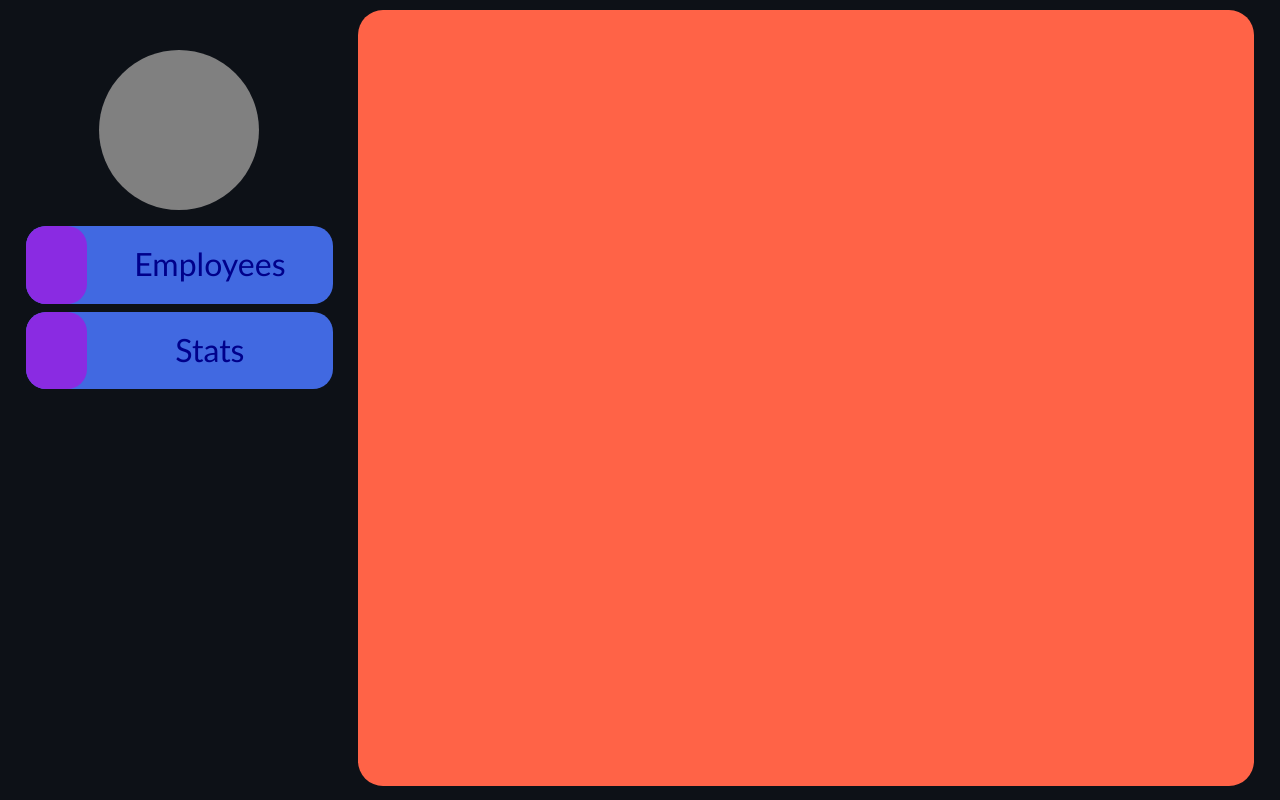
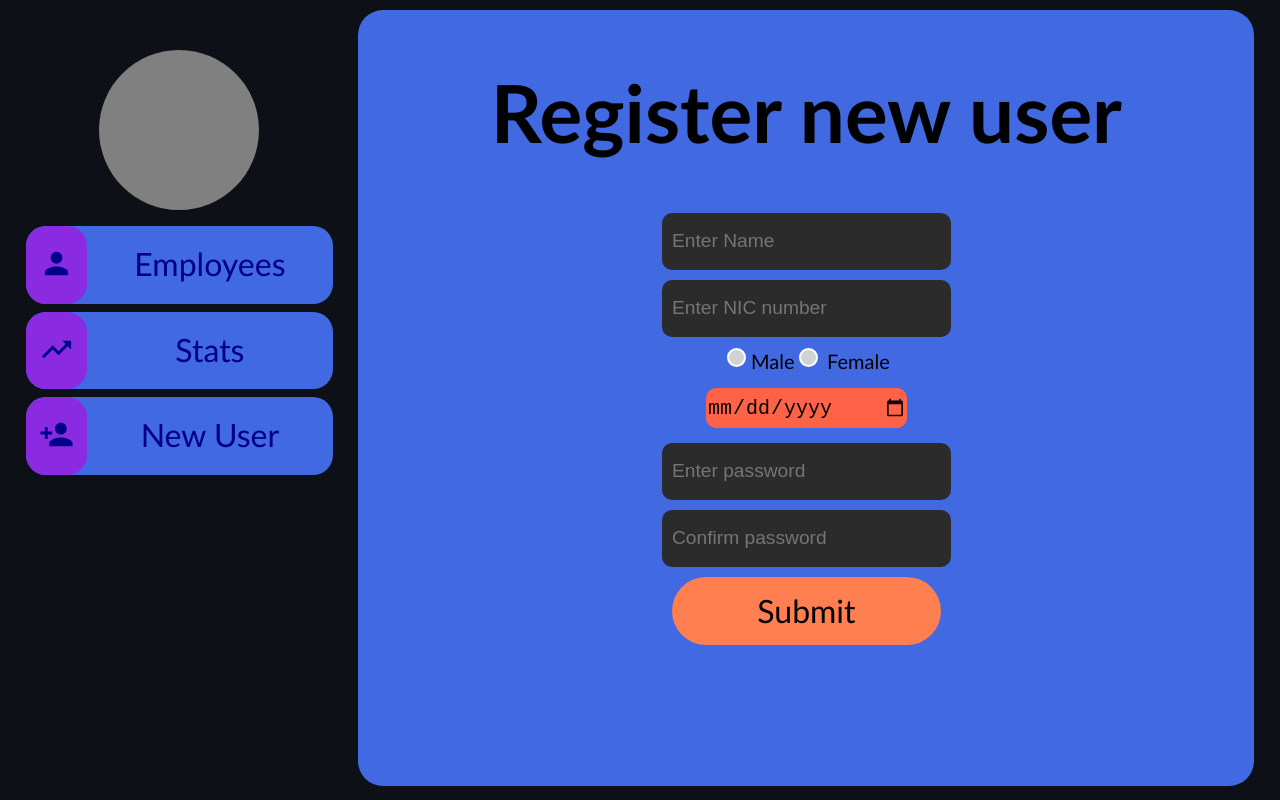
Before and after one commit to Avishka-99/my-app, a React (Create React App) app: page / in a window 1280 px wide. Built offline with nearby package versions, Linux system fonts and the light colour scheme.

Commit message:
Add user registration form

```diff
--- a/package.json
+++ b/package.json
@@ -5,11 +5,15 @@
   "dependencies": {
     "@emotion/react": "^11.10.4",
     "@emotion/styled": "^11.10.4",
+    "@mui/icons-material": "^5.10.9",
     "@mui/material": "^5.10.10",
     "@testing-library/jest-dom": "^5.16.5",
     "@testing-library/react": "^13.4.0",
     "@testing-library/user-event": "^13.5.0",
+    "bootstrap": "^5.2.2",
+    "formik": "^2.2.9",
     "react": "^18.2.0",
+    "react-bootstrap": "^2.5.0",
     "react-dom": "^18.2.0",
     "react-scripts": "^5.0.1"
   },
--- a/src/App.js
+++ b/src/App.js
@@ -1,4 +1,4 @@
-
+import React, { Component } from 'react';
 import './App.css';
 import Adminpanel from './Components/Adminpanel';
 function App() {
--- a/src/CSS/dashboard.css
+++ b/src/CSS/dashboard.css
@@ -21,7 +21,7 @@
     border-radius: 25px;
     width: 70%;
     height: 97vh;
-    background-color: tomato;
+    background-color: royalblue;
 }
 .userIcon{
     height: 20vh;
--- a/src/CSS/menuitems.css
+++ b/src/CSS/menuitems.css
@@ -18,6 +18,7 @@
     text-align: center;
     margin-top: 18px;
     font-family: Calibri,'Gill Sans', 'Gill Sans MT', 'Trebuchet MS', sans-serif;
+    -webkit-user-select:none;
 }
 .nameContainer{
     width: 80%;
@@ -25,3 +26,6 @@
     background-color: transparent;
     border-radius: 20px;
 }
+.iconBox{
+    margin-top: 20px;
+}
--- /dev/null
+++ b/src/CSS/registrationForm.css
@@ -0,0 +1,96 @@
+h1{
+    font-family: Calibri, 'Gill Sans', 'Gill Sans MT', 'Trebuchet MS', sans-serif;
+    font-size: 5em;
+    -ms-user-select:none;
+   -moz-user-select:none;
+   -webkit-user-select:none;
+   -webkit-touch-callout: none;
+   -khtml-user-select: none;
+    user-select:none;
+}
+.form{
+    margin-top: auto;
+    margin-bottom: auto;
+}
+input[type="text"],input[type="password"]{
+    border-width:0px;
+    border-radius: 10px;
+    width: 30%;
+    display:inline-block;
+    padding:15px 10px;
+    line-height:140%;
+    font-size: larger;
+    margin-bottom: 10px;
+    background-color: #2b2b2b;
+    color: white;
+}
+input[type="text"]:focus,input[type="password"]:focus{
+    outline: none;
+    box-shadow: 0 0 0 2px orange;
+
+}
+input[type='radio']:after {
+    width: 15px;
+    height: 15px;
+    border-radius: 15px;
+    top: -2px;
+    left: -1px;
+    position: relative;
+    background-color: #d1d3d1;
+    content: '';
+    display: inline-block;
+    visibility: visible;
+    border: 2px solid white;
+}
+
+input[type='radio']:checked:after {
+    width: 15px;
+    height: 15px;
+    border-radius: 15px;
+    top: -2px;
+    left: -1px;
+    position: relative;
+    background-color: #ffa500;
+    content: '';
+    display: inline-block;
+    visibility: visible;
+    border: 2px solid white;
+}
+input[type="radio"]{
+    margin-right: 10px;
+}
+label{
+    font-family: Calibri, 'Gill Sans', 'Gill Sans MT', 'Trebuchet MS', sans-serif;
+    font-weight: 500;
+    font-size: 20px;
+}
+input[type="date"]
+{
+    margin-top: 15px;
+    margin-bottom: 15px;
+    background-color: tomato;
+    width: 200px;
+    height:40px;
+    border-radius: 10px;
+    border-width: 0px;
+    font-size: 20px;
+}
+input[type="date"]:focus
+{
+    outline: none;
+    font-family: Calibri, 'Gill Sans', 'Gill Sans MT', 'Trebuchet MS', sans-serif;
+
+}
+input[type="submit"]{
+    width:30%;
+    padding:15px 10px;
+    line-height:120%;
+    font-size:xx-large;
+    border-radius: 50px;
+    border-width: 0px;
+    background-color:coral;
+    font-family: Calibri, 'Gill Sans', 'Gill Sans MT', 'Trebuchet MS', sans-serif;
+}
+input[type="submit"]:hover{
+    background-color:violet;
+}
--- a/src/Components/Adminpanel.jsx
+++ b/src/Components/Adminpanel.jsx
@@ -1,23 +1,49 @@
 import React, { Component } from 'react';
 import Menuitems from './Menuitems';
 import '../CSS/dashboard.css';
+import PersonIcon from '@mui/icons-material/Person';
+import TrendingUpIcon from '@mui/icons-material/TrendingUp';
+import PersonAddIcon from '@mui/icons-material/PersonAdd';
+import RegistrationForm from './RegistrationForm';
 class Adminpanel extends Component {
-    state={}
+   constructor(props){
+    super(props);
+    this.state={
+        Employees:false,
+        Stats:false,
+        NewUser:true
+    }
+   }
+    render(){
+        const parentFunction=((data)=>{data()});
+        const Employees=()=>{
+            console.log("Employees here");
+           //this.setState({Employees:true})
+        };
+        const Stats=()=>{
+            console.log("Stats here");
+           //this.setState({Employees:true})
+        };
+        const NewUser=()=>{
+            console.log("New user here");
+           //this.setState({Employees:true})
+        };
+        const menuNames = [["Employees",<PersonIcon fontSize="large"/>,Employees],["Stats",<TrendingUpIcon fontSize="large"/>,Stats],["New User",<PersonAddIcon fontSize="large"/>,NewUser]];
 
-    render() {
-        const menuNames = ["Employees","Stats"];
-        return (
+        return(
         <div className="App">
             <div className='sideBar'>
                 <div className='userIcon'>
                 </div>
-                    {menuNames.map((items)=><Menuitems name={items}/>)}
+                {menuNames.map((items)=><Menuitems name={items} parentFunction={items[2]} key={items}/>)}
 
             </div>
-            <div className='content'></div>
+        <div className='content'>
+            <RegistrationForm/>
         </div>
+    </div>
+
     );
 }
 }
-
 export default Adminpanel;
--- a/src/Components/Menuitems.jsx
+++ b/src/Components/Menuitems.jsx
@@ -1,17 +1,19 @@
 import React, { Component } from 'react';
 import '../CSS/menuitems.css'
-class Menuitems extends Component{
+class Menuitems extends Component {
     render() {
-        console.log(this.props)
+        console.log(this.props.name)
         return (
-            <div className='menu'>
-                <div className='icon'></div>
+
+            <div className='menu' onClick={()=>this.props.parentFunction()}>
+                <div className='icon'>
+                    <div className='iconBox'>{this.props.name[1]}</div>
+                </div>
                 <div className='nameContainer'>
-                    <div className='name'>{this.props.name}</div>
+                    <div className='name'>{this.props.name[0]}</div>
                 </div>
-
             </div>
         );
     }
-};
+}
 export default Menuitems;
--- /dev/null
+++ b/src/Components/RegistrationForm.jsx
@@ -0,0 +1,60 @@
+import React, { Component } from 'react';
+import Button from 'react-bootstrap/Button';
+import Form from 'react-bootstrap/Form';
+import '../CSS/registrationForm.css';
+class RegistrationForm extends Component {
+    constructor(props) {
+        super(props);
+        this.state = {name:"",nic:"",gender:"",password:"",date:""};
+    }
+    render() {
+        const changeName=(e)=>{
+            this.setState({
+                name:e.target.value
+            });
+        }
+        const changeNIC=(e)=>{
+            this.setState({
+                nic:e.target.value
+            });
+        }
+        const changeGENDER=(e)=>{
+            this.setState({
+                gender:e.target.value
+            });
+        }
+
+        const changePASSWORD=(e)=>{
+            this.setState({
+                password:e.target.value
+            });
+        }
+        const changeDATE=(e)=>{
+            this.setState({
+                date:e.target.value
+            });
+        }
+        console.log(this.state.date);
+        return (
+            <div className='form'>
+                <h1>Register new user</h1><p/>
+                <form onSubmit={changeName}>
+                    <input type="text" placeholder='Enter Name' value={this.state.name} onChange={changeName}/><br/>
+                    <input type="text" placeholder='Enter NIC number'value={this.state.nic} onChange={changeNIC}/><br/>
+                    <div >
+                        <input type="radio" value="MALE" name='gender' onChange={changeGENDER}/><label>Male</label>
+                        <input type="radio" value="FEMALE" name="gender" onChange={changeGENDER}/> <label>Female</label><br/>
+                    </div>
+
+                    <input type="date"onChange={changeDATE}/><br/>
+                    <input type="password" placeholder='Enter password'/><br/>
+                    <input type="password" placeholder='Confirm password'/><br/>
+                    <input type="submit"/>
+                </form>
+
+            </div>
+        );
+    }
+}
+
+export default RegistrationForm;
```
Also changed, not shown: 1 other file (tests, documents, lock files or other folders). Lines whose indentation alone changed are shown as unchanged.
